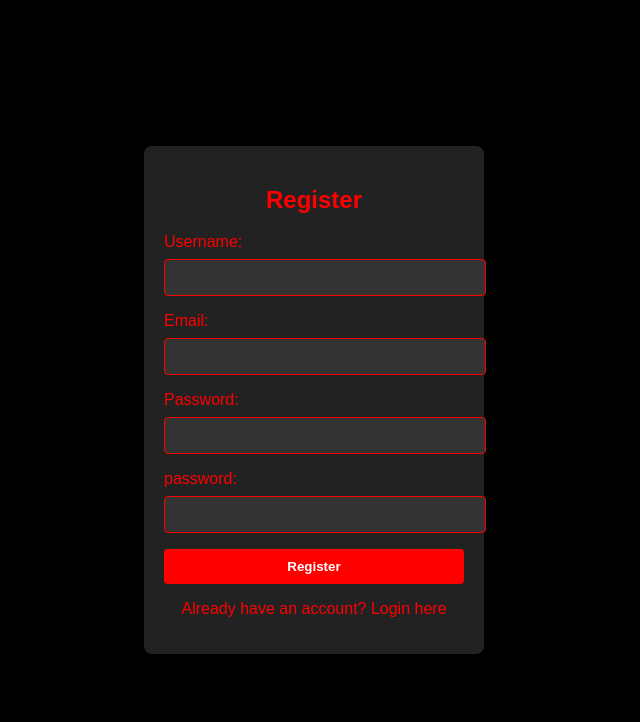
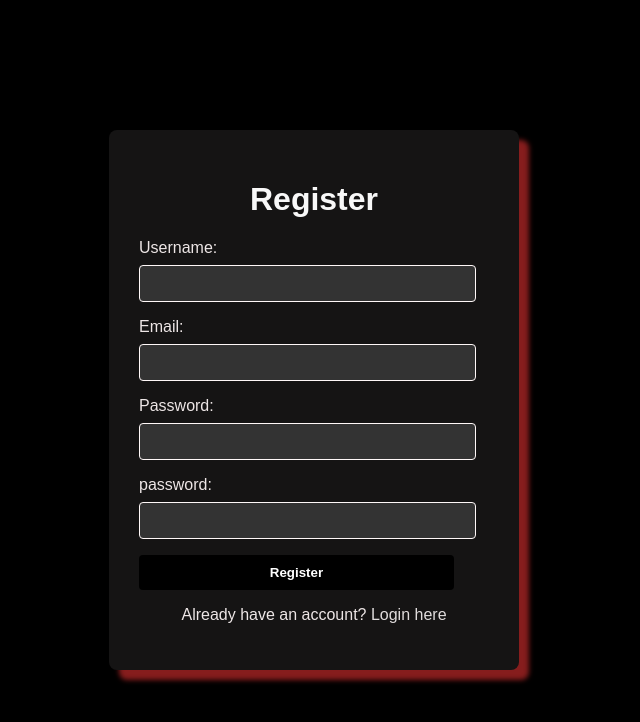
Before and after one commit to bhanuka99x/GameCraft, a PHP site: page /register.php in a window 1280 px wide. Shown: the top 722 px of the page, without its empty margins (326-966 px from the left). Run offline with PHP 8.4, Linux system fonts and the light colour scheme.

Commit message:
Change register form

```diff
--- a/GameCraft/CSS/register.css
+++ b/GameCraft/CSS/register.css
@@ -5,42 +5,43 @@ body {
     align-items: center;
     height: 100vh;
     margin: 0;
-    background-color: #000;
+    background-color: #000000;
 }
 
 .register-container {
-    width: 300px;
-    padding: 20px;
-    background-color: #222;
+    width: 350px;
+    padding: 30px;
+    background-color: #151414;
     border-radius: 8px;
     color: #fff;
+    box-shadow: 10px 10px 5px rgb(134, 29, 29);
 }
 
-.register-container h2 {
+.register-container h1 {
     text-align: center;
-    color: #ff0000;
+    color: #f8f8f8;
 }
 
 .register-container label {
-    color: #ff0000;
+    color: #ede6e6;
 }
 
 .register-container input[type="text"],
 .register-container input[type="email"],
 .register-container input[type="password"] {
-    width: 100%;
+    width: 90%;
     padding: 10px;
     margin: 8px 0 16px;
-    border: 1px solid #ff0000;
+    border: 1px solid #fff8f8;
     border-radius: 4px;
     background-color: #333;
     color: #fff;
 }
 
 .register-container input[type="submit"] {
-    width: 100%;
+    width: 90%;
     padding: 10px;
-    background-color: #ff0000;
+    background-color: #000000;
     border: none;
     border-radius: 4px;
     color: #fff;
@@ -49,7 +50,8 @@ body {
 }
 
 .register-container input[type="submit"]:hover {
-    background-color: #cc0000;
+    background-color: #9a1414;
+    align-content: center;
 }
 
 .register-container .login-link {
@@ -58,10 +60,11 @@ body {
 }
 
 .register-container .login-link a {
-    color: #ff0000;
+    color: #e0dcdc;
     text-decoration: none;
 }
 
 .register-container .login-link a:hover {
-    text-decoration: underline;
+    text-decoration:underline;
+    -webkit-text-fill-color: rgb(241, 11, 11);
 }
--- a/GameCraft/register.php
+++ b/GameCraft/register.php
@@ -8,7 +8,7 @@
 </head>
 <body>
     <div class="register-container">
-        <h2>Register </h2>
+        <h1>Register </h1>
         <form action="register.php" method="post">
             <label for="user name">Username: </lable>
             <input type="text" id="username" name="username" required auto complete="off">
```
